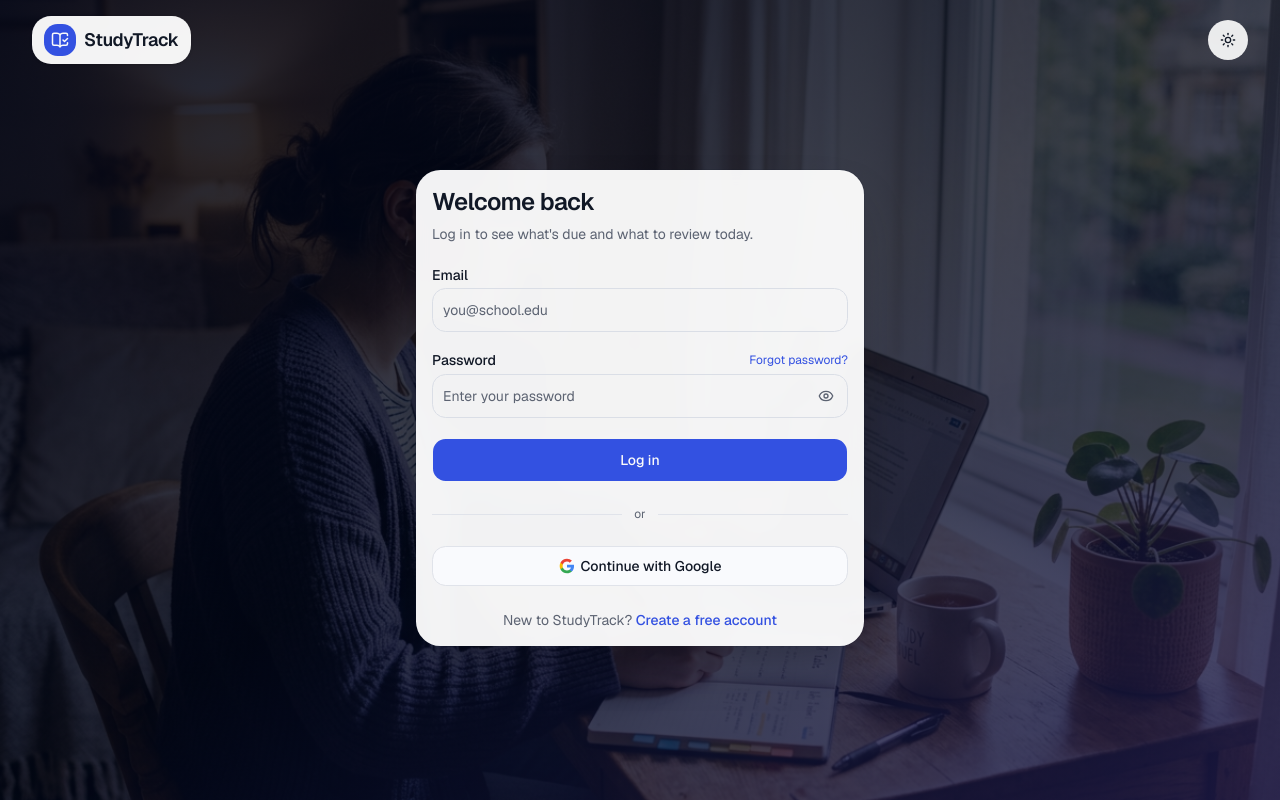
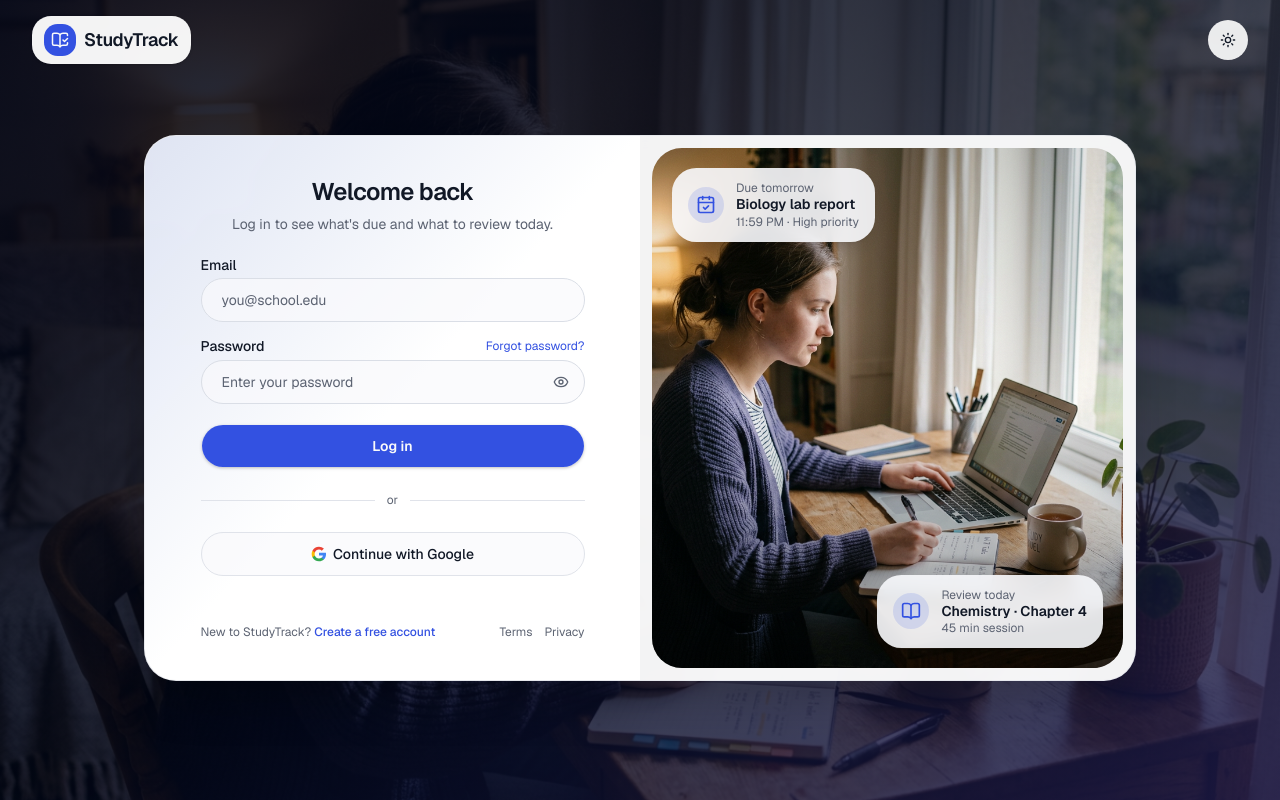
Before and after one commit to acedilloalvin15-spec/studytracker, a Next.js app in the folder studytrack-complete/studytrack/: page /login in a window 1280 px wide. Built offline with nearby package versions, Linux system fonts and the light colour scheme; no server answers.

Commit message:
Add files via upload

```diff
--- a/studytrack-complete/studytrack/components/auth/login-form.tsx
+++ b/studytrack-complete/studytrack/components/auth/login-form.tsx
@@ -5,10 +5,9 @@ import { useRouter, useSearchParams } from 'next/navigation'
 import { useState } from 'react'
 import { useForm } from 'react-hook-form'
 import { zodResolver } from '@hookform/resolvers/zod'
-import { Eye, EyeOff, Loader2 } from 'lucide-react'
+import { BookOpen, CalendarCheck, Eye, EyeOff, Loader2 } from 'lucide-react'
 import { toast } from 'sonner'
 import { Button } from '@/components/ui/button'
-import { Card, CardContent, CardDescription, CardHeader, CardTitle } from '@/components/ui/card'
 import { Input } from '@/components/ui/input'
 import { FormField } from '@/components/form-field'
 import { GoogleButton, OrDivider } from '@/components/auth/google-button'
@@ -39,28 +38,32 @@ export function LoginForm() {
   }
 
   return (
-    <Card className="rounded-2xl border-border/60 bg-card/95 shadow-xl backdrop-blur">
-      <CardHeader className="gap-1.5 pb-2">
-        <CardTitle className="text-2xl font-semibold tracking-tight">Welcome back</CardTitle>
-        <CardDescription className="text-balance">
+    // Wide split card. The left/-translate trick centers it even if the page wraps it in a narrow container.
+    <div className="relative left-1/2 grid w-[min(62rem,calc(100vw-2rem))] -translate-x-1/2 overflow-hidden rounded-[2rem] border border-border/60 bg-card/95 shadow-2xl backdrop-blur md:grid-cols-2">
+      {/* Left: form */}
+      <div className="flex flex-col justify-between gap-8 bg-gradient-to-br from-primary/10 via-card to-card px-6 py-10 sm:px-12">
+        <div className="mx-auto flex w-full max-w-sm flex-col gap-6">
+          <div className="text-center">
+            <h1 className="text-2xl font-semibold tracking-tight">Welcome back</h1>
+            <p className="mt-1.5 text-sm text-balance text-muted-foreground">
               Log in to see what&apos;s due and what to review today.
-        </CardDescription>
-      </CardHeader>
-      <CardContent className="flex flex-col gap-6">
+            </p>
+          </div>
+
           {params.get('error') === 'auth' && (
-          <p role="alert" className="rounded-lg bg-destructive/10 px-3 py-2 text-sm text-destructive">
+            <p role="alert" className="rounded-xl bg-destructive/10 px-4 py-2.5 text-sm text-destructive">
               That sign-in link is invalid or has expired. Please try again.
             </p>
           )}
 
-        <form onSubmit={handleSubmit(onSubmit)} noValidate className="flex flex-col gap-5">
+          <form onSubmit={handleSubmit(onSubmit)} noValidate className="flex flex-col gap-4">
             <FormField id="email" label="Email" error={errors.email?.message}>
               <Input
                 id="email"
                 type="email"
                 autoComplete="email"
                 placeholder="you@school.edu"
-              className="h-11"
+                className="h-11 rounded-full bg-background/70 px-5"
                 aria-invalid={!!errors.email}
                 aria-describedby={errors.email ? 'email-error' : undefined}
                 {...register('email')}
@@ -84,7 +87,7 @@ export function LoginForm() {
                   type={showPassword ? 'text' : 'password'}
                   autoComplete="current-password"
                   placeholder="Enter your password"
-                className="h-11 pr-11"
+                  className="h-11 rounded-full bg-background/70 pr-12 pl-5"
                   aria-invalid={!!errors.password}
                   aria-describedby={errors.password ? 'password-error' : undefined}
                   {...register('password')}
@@ -94,13 +97,13 @@ export function LoginForm() {
                   onClick={() => setShowPassword((s) => !s)}
                   aria-label={showPassword ? 'Hide password' : 'Show password'}
                   aria-pressed={showPassword}
-                className="absolute inset-y-0 right-0 flex w-11 items-center justify-center rounded-r-md text-muted-foreground transition-colors hover:text-foreground focus-visible:ring-3 focus-visible:ring-ring/50 focus-visible:outline-none"
+                  className="absolute inset-y-0 right-0 flex w-12 items-center justify-center rounded-r-full text-muted-foreground transition-colors hover:text-foreground focus-visible:ring-3 focus-visible:ring-ring/50 focus-visible:outline-none"
                 >
                   {showPassword ? <EyeOff className="size-4" aria-hidden="true" /> : <Eye className="size-4" aria-hidden="true" />}
                 </button>
               </div>
             </FormField>
-          <Button type="submit" className="h-11 w-full text-sm font-medium" disabled={isSubmitting}>
+            <Button type="submit" className="mt-1 h-11 w-full rounded-full text-sm font-semibold shadow-sm" disabled={isSubmitting}>
               {isSubmitting && <Loader2 className="animate-spin" aria-hidden="true" />}
               {isSubmitting ? 'Logging in…' : 'Log in'}
             </Button>
@@ -108,15 +111,55 @@ export function LoginForm() {
 
           <OrDivider />
 
+          <div className="[&_button]:h-11 [&_button]:rounded-full [&_button]:bg-background/70">
             <GoogleButton />
+          </div>
+        </div>
 
-        <p className="text-center text-sm text-muted-foreground">
+        <div className="mx-auto flex w-full max-w-sm items-center justify-between gap-4 text-xs text-muted-foreground">
+          <p>
             New to StudyTrack?{' '}
             <Link href="/signup" className="font-medium text-primary hover:underline">
               Create a free account
             </Link>
           </p>
-      </CardContent>
-    </Card>
+          <p className="flex gap-3">
+            <Link href="/terms" className="hover:text-foreground hover:underline">Terms</Link>
+            <Link href="/privacy" className="hover:text-foreground hover:underline">Privacy</Link>
+          </p>
+        </div>
+      </div>
+
+      {/* Right: photo with floating study cards (hidden on small screens) */}
+      <div className="relative hidden min-h-[34rem] p-3 md:block" aria-hidden="true">
+        <div className="relative size-full overflow-hidden rounded-3xl">
+          {/* eslint-disable-next-line @next/next/no-img-element */}
+          <img src="/images/hero-student.png" alt="" className="absolute inset-0 size-full object-cover" />
+          <div className="absolute inset-0 bg-gradient-to-t from-black/40 via-transparent to-black/10" />
+
+          <div className="absolute top-5 left-5 flex items-center gap-3 rounded-2xl bg-background/90 px-4 py-3 shadow-lg backdrop-blur">
+            <span className="flex size-9 items-center justify-center rounded-xl bg-primary/15 text-primary">
+              <CalendarCheck className="size-5" />
+            </span>
+            <span className="text-sm leading-tight">
+              <span className="block text-xs text-muted-foreground">Due tomorrow</span>
+              <span className="block font-semibold">Biology lab report</span>
+              <span className="block text-xs text-muted-foreground">11:59 PM · High priority</span>
+            </span>
+          </div>
+
+          <div className="absolute right-5 bottom-5 flex items-center gap-3 rounded-2xl bg-background/90 px-4 py-3 shadow-lg backdrop-blur">
+            <span className="flex size-9 items-center justify-center rounded-xl bg-primary/15 text-primary">
+              <BookOpen className="size-5" />
+            </span>
+            <span className="text-sm leading-tight">
+              <span className="block text-xs text-muted-foreground">Review today</span>
+              <span className="block font-semibold">Chemistry · Chapter 4</span>
+              <span className="block text-xs text-muted-foreground">45 min session</span>
+            </span>
+          </div>
+        </div>
+      </div>
+    </div>
   )
 }
```
Lines whose indentation alone changed are shown as unchanged.
